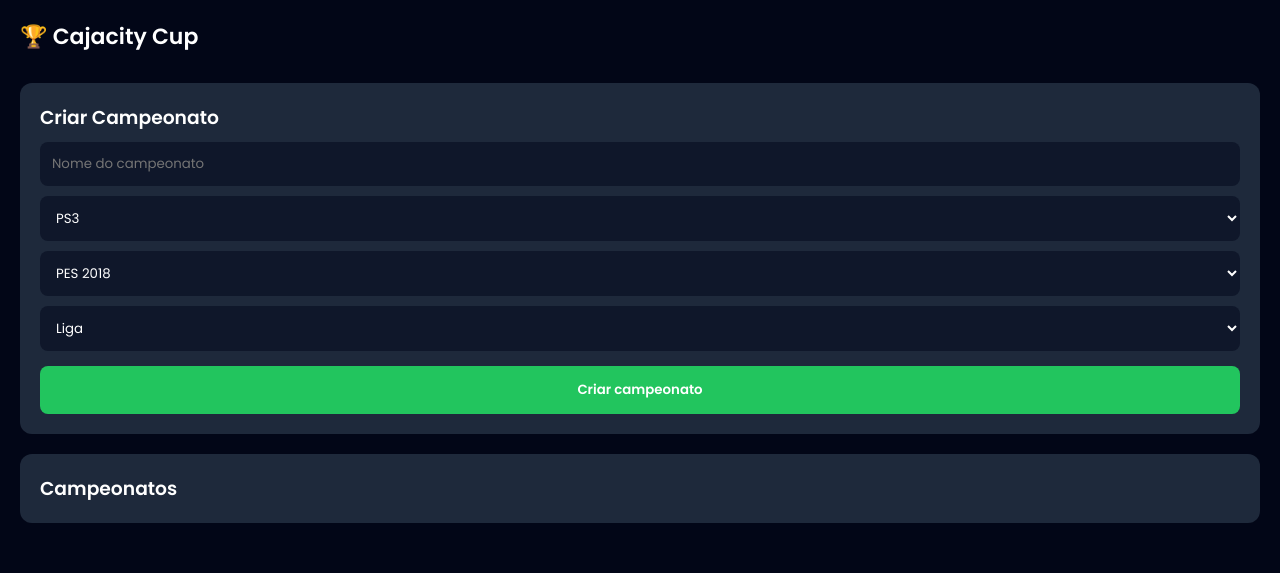
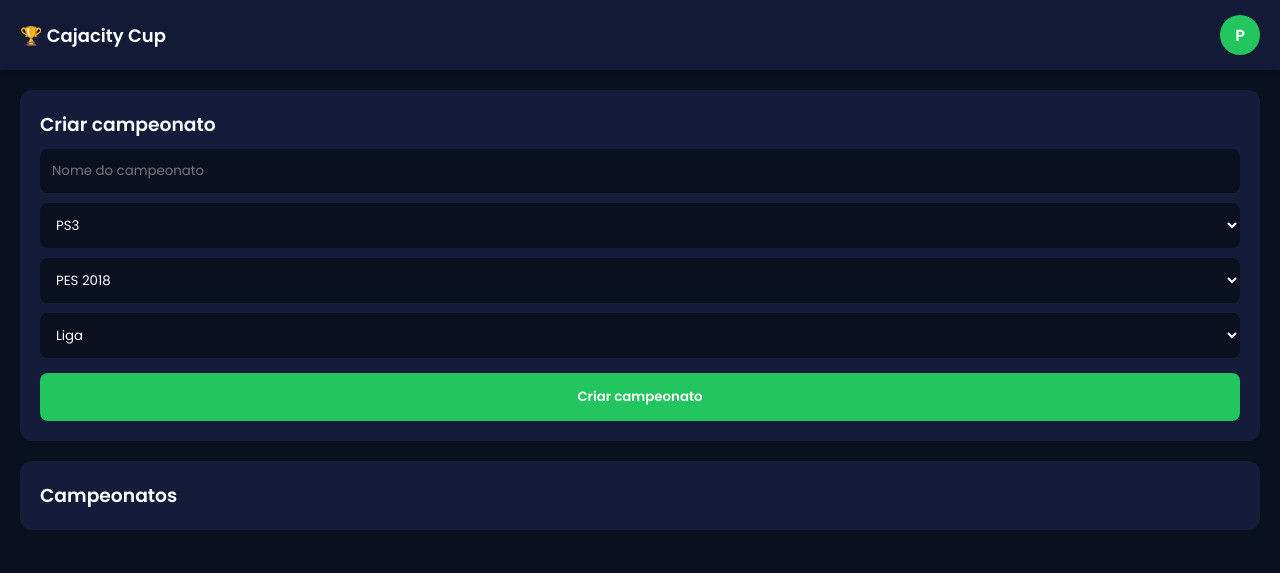
Before and after one commit to filipebritocosta88/cajacity-cup, a plain HTML site: page dashboard.html in a window 1280 px wide. Drawn offline with Linux system fonts and the light colour scheme.

Commit message:
Update dashboard.html

```diff
--- a/dashboard.html
+++ b/dashboard.html
@@ -6,82 +6,31 @@
 <meta charset="UTF-8">
 <meta name="viewport" content="width=device-width, initial-scale=1.0">
 
-<title>Dashboard</title>
+<title>Cajacity Cup</title>
 
 <link href="https://fonts.googleapis.com/css2?family=Poppins:wght@300;400;600&display=swap" rel="stylesheet">
 
-<style>
-
-*{
-margin:0;
-padding:0;
-box-sizing:border-box;
-font-family:'Poppins',sans-serif;
-}
-
-body{
-background:#020617;
-color:white;
-padding:20px;
-}
-
-header{
-font-size:22px;
-font-weight:600;
-margin-bottom:30px;
-}
-
-.card{
-background:#1e293b;
-padding:20px;
-border-radius:12px;
-margin-bottom:20px;
-}
-
-input,select{
-width:100%;
-padding:12px;
-margin-top:10px;
-border-radius:8px;
-border:none;
-background:#0f172a;
-color:white;
-}
-
-button{
-width:100%;
-padding:14px;
-margin-top:15px;
-border:none;
-border-radius:8px;
-background:#22c55e;
-color:white;
-font-weight:600;
-cursor:pointer;
-}
-
-.lista{
-margin-top:20px;
-}
-
-.item{
-background:#0f172a;
-padding:15px;
-border-radius:8px;
-margin-bottom:10px;
-}
-
-</style>
+<link rel="stylesheet" href="css/style.css">
 
 </head>
 
 <body>
 
-<header>🏆 Cajacity Cup</header>
+<header>
+
+<div class="logo">🏆 Cajacity Cup</div>
+
+<div onclick="window.location='perfil.html'" class="avatar" id="avatar">
+P
+</div>
+
+</header>
+
+<div class="container">
 
 <div class="card">
 
-<h3>Criar Campeonato</h3>
+<h3>Criar campeonato</h3>
 
 <input id="nomeCamp" placeholder="Nome do campeonato">
 
@@ -102,8 +51,7 @@ margin-bottom:10px;
 
 <select id="formato">
 <option>Liga</option>
-<option>Mata-mata</option>
-<option>Liga + Mata-mata</option>
+<option>Liga + Mata Mata</option>
 </select>
 
 <button onclick="criarCampeonato()">Criar campeonato</button>
@@ -118,6 +66,8 @@ margin-bottom:10px;
 
 </div>
 
+</div>
+
 <script type="module" src="js/dashboard.js"></script>
 
 </body>
```
